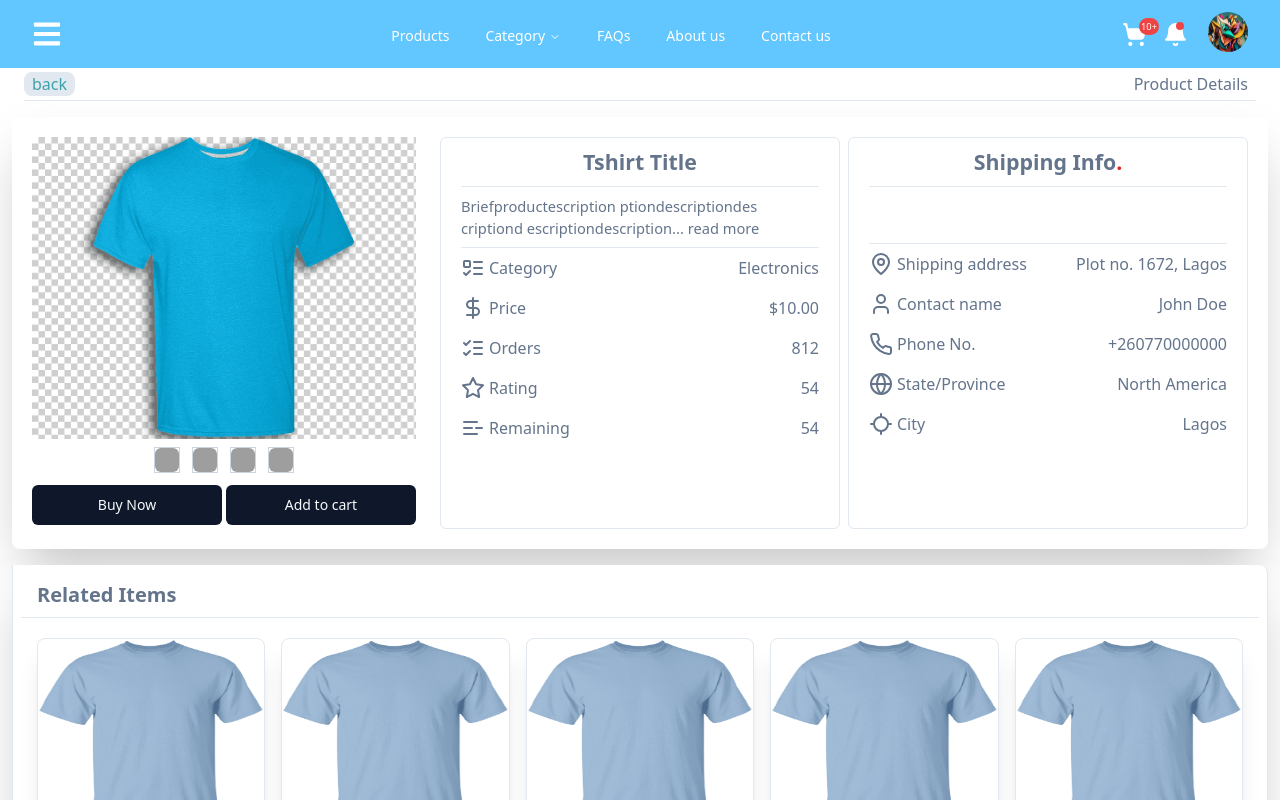
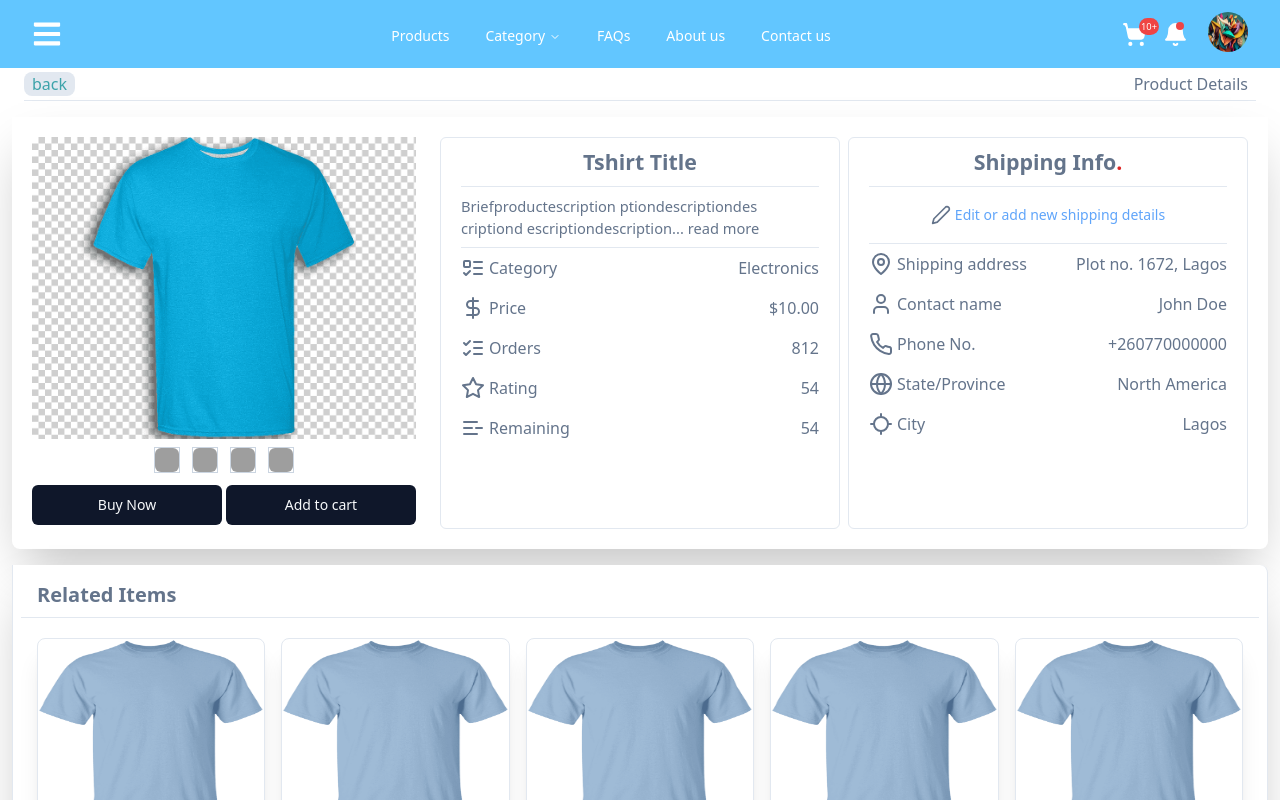
Before and after one commit to chriford-siame/ProdZM, a React (Create React App) app: page /product/13/detail in a window 1280 px wide. Shown: the top 800 px of the page. Built offline with nearby package versions, Linux system fonts and the light colour scheme; grey boxes are pictures that could not be loaded.

Commit message:
Utilize a component

```diff
--- a/src/components/Product/Detail/Detail.tsx
+++ b/src/components/Product/Detail/Detail.tsx
@@ -3,7 +3,7 @@ import { useParams } from 'react-router-dom'
 import { Card } from '../../ui/card';
 import { Button } from '../../ui/button';
 import ShippingDetailFormModal from './ShippingDetailForm';
-import { Contact2, DollarSign, GlobeIcon, ListChecksIcon, ListMinus, ListTodo, LocateFixedIcon, LocateIcon, Map, MapPinIcon, Phone, PhoneIcon, Star, User, UserIcon } from 'lucide-react';
+import { Contact2, DollarSign, Edit2Icon, GlobeIcon, ListChecksIcon, ListMinus, ListTodo, LocateFixedIcon, LocateIcon, Map, MapPinIcon, Phone, PhoneIcon, Star, User, UserIcon } from 'lucide-react';
 import ProductCard from '../Card';
 import DetailCard from './Card';
 
@@ -89,7 +89,12 @@ export default function ProductDetail() {
                 </div>
                 <div>
                   <p className='text-center border-b text-muted-foreground text-[11pt] py-2 flex justify-center cursor-pointer'>
-                    <ShippingDetailFormModal />
+
+
+                    <ShippingDetailFormModal
+                      icon={<Edit2Icon size={20} className=' text-muted-foreground' />}
+                      text='Edit or add new shipping details'
+                    />
                   </p>
                 </div>
                 <div className='flex justify-between text-muted-foreground text-[12pt] py-2'>
```
Lines whose indentation alone changed are shown as unchanged.
